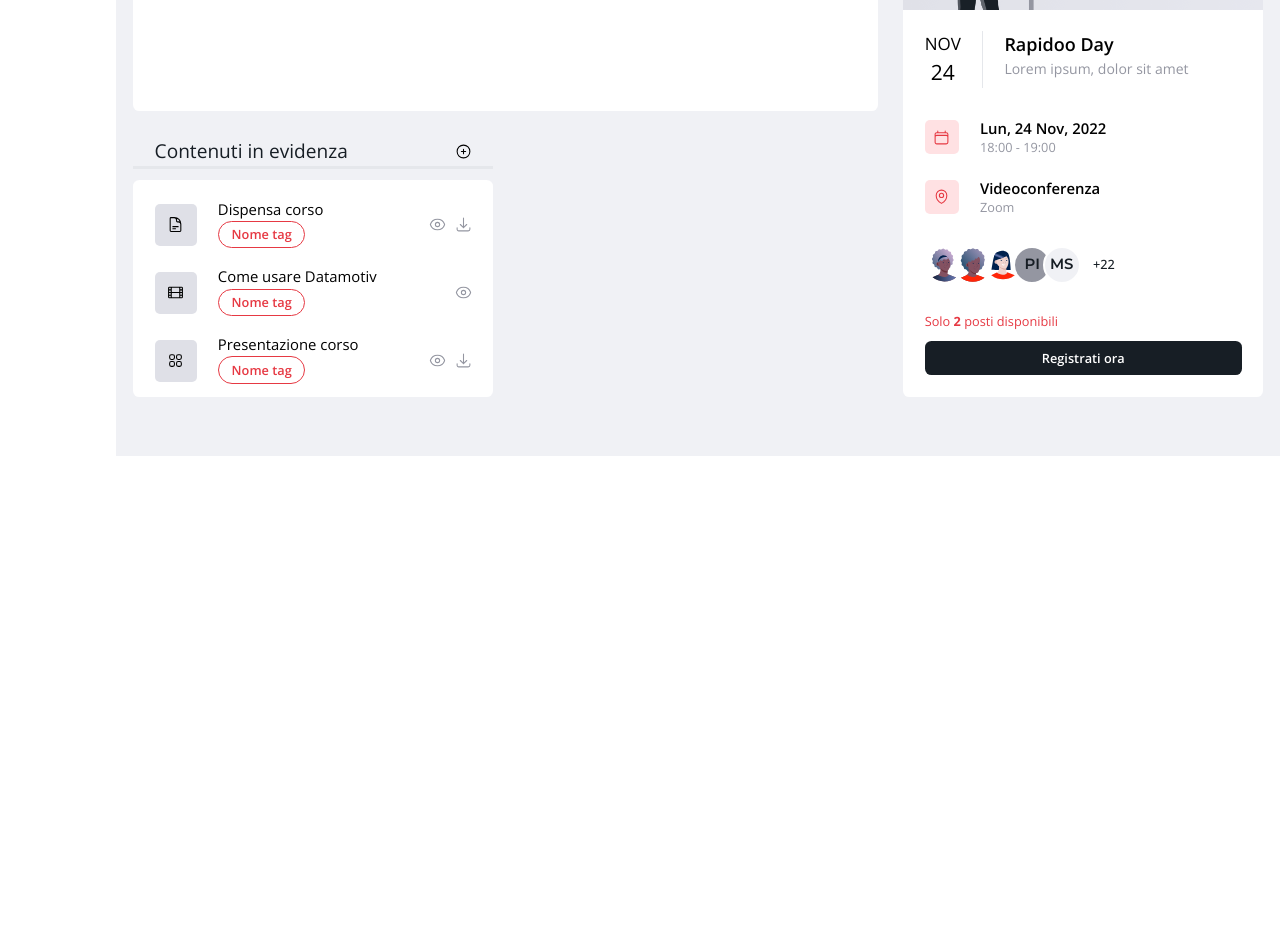
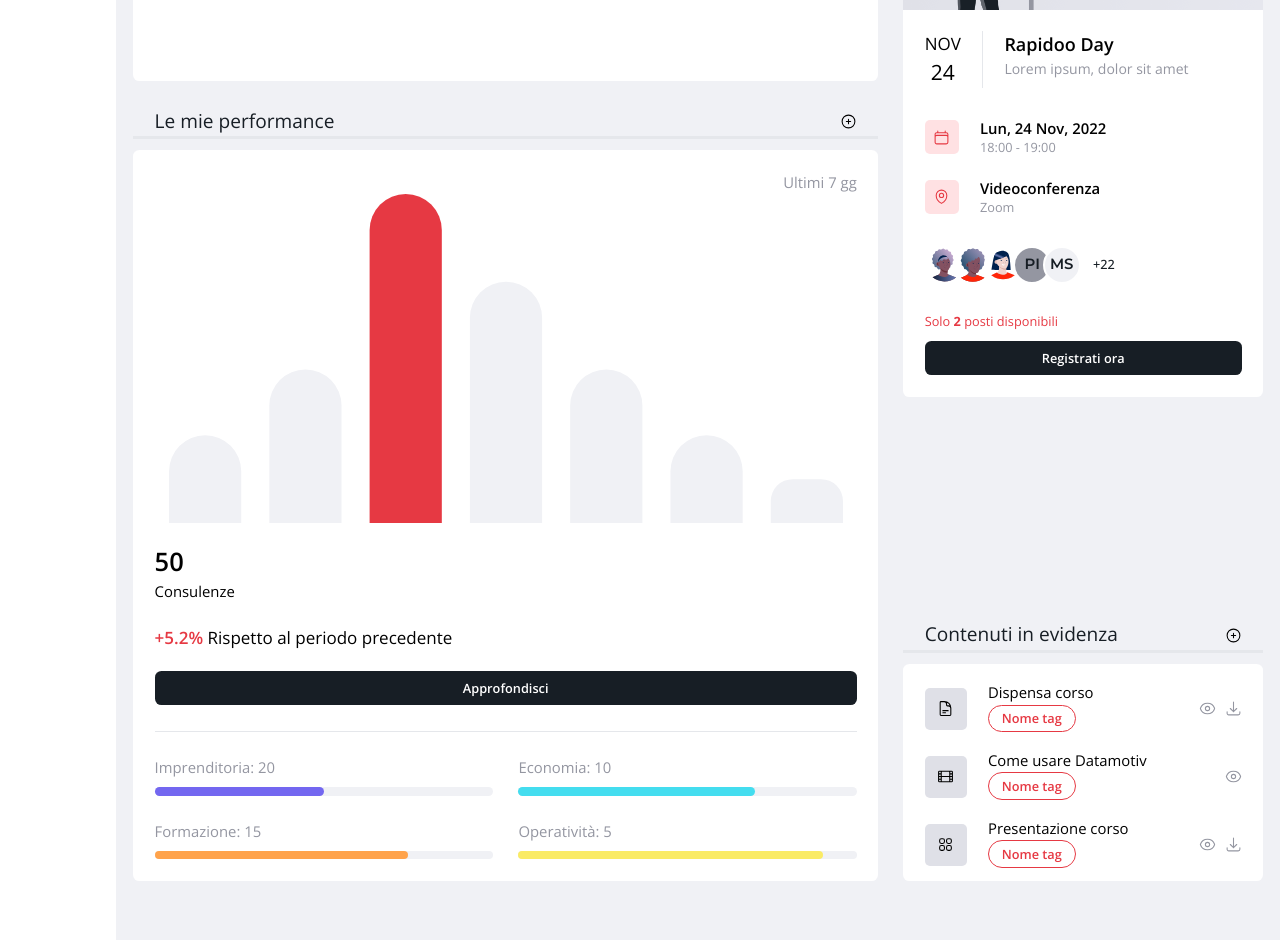
Before and after one commit to xdelmo/rapidoo-dashboard, a React (Create React App) app: page / in a window 1280 px wide. Shown: the part 740-1680 px from the top of the page. Before the commit the page ends 1196 px from the top, so only its background shows below. Built offline with nearby package versions, Linux system fonts and the light colour scheme.

Commit message:
UPDATE: added advices bar chart and component

```diff
--- a/package.json
+++ b/package.json
@@ -3,10 +3,13 @@
   "version": "0.1.0",
   "private": true,
   "dependencies": {
+    "@faker-js/faker": "^7.6.0",
     "@testing-library/jest-dom": "^5.16.5",
     "@testing-library/react": "^13.4.0",
     "@testing-library/user-event": "^13.5.0",
+    "chart.js": "^4.0.1",
     "react": "^18.2.0",
+    "react-chartjs-2": "^5.0.1",
     "react-dom": "^18.2.0",
     "web-vitals": "^2.1.4"
   },
--- a/src/App.js
+++ b/src/App.js
@@ -7,6 +7,7 @@ import RequestAdvice from "./components/RequestAdvice";
 import Calendar from "./components/Calendar";
 import Courses from "./components/Courses";
 import Contents from "./components/Contents";
+import Performance from "./components/Performance";
 // import OverTitle from "./components/OverTitle";
 
 function App() {
@@ -58,9 +59,9 @@ function App() {
             <div className=" grid-row-span-2">
               <Courses />
             </div>
-            {/* <div className="grid-col-span-2 grid-row-span-2">
-              <Calendar />
-            </div> */}
+            <div className="grid-col-span-2 grid-row-span-2">
+              <Performance />
+            </div>
             <Contents />
           </div>
         </main>
--- /dev/null
+++ b/src/components/BarChart.jsx
@@ -0,0 +1,89 @@
+import React from "react";
+import Chart from "chart.js/auto";
+import { Bar } from "react-chartjs-2";
+import { advicesData } from "../constants/data";
+
+function BarChart(props) {
+  const getTotalAdvices = () => {
+    let totalAdvices = 0;
+    for (let i = 0; i < advicesData.length; i++) {
+      totalAdvices += advicesData[i].advicesDone;
+    }
+    return totalAdvices;
+  };
+  return (
+    <div>
+      <div>
+        {/* bar chart */}
+        <div className="relative">
+          <Bar
+            data={props.chartData}
+            options={props.chartData.datasets[0].options}
+          />
+          <span className="absolute top-0 right-0 text-sm text-accentParagraph">
+            Ultimi 7 gg
+          </span>
+        </div>
+
+        {/* totale consulenze */}
+        <h2 className="text-2xl font-semibold mt-5">{getTotalAdvices()}</h2>
+        <span className="inline-block text-sm">Consulenze</span>
+
+        {/* trend  */}
+        <p className="font-light my-5">
+          <span className="text-primary font-semibold">+5.2% </span>Rispetto al
+          periodo precedente
+        </p>
+
+        {/* bottone */}
+        <button className="rounded-md bg-accent py-2 w-full text-light text-xs px-3 font-semibold">
+          <a href="#" className="inline">
+            Approfondisci
+          </a>
+        </button>
+
+        {/* divisorio */}
+        <div className="border-t my-6"></div>
+
+        {/* griglia per tag consulenze */}
+        <div className="grid grid-cols-2 gap-6">
+          {/* cella tag consulenza */}
+          <div>
+            <span className="mb-2 text-sm text-accentParagraph block">
+              Imprenditoria: 20
+            </span>
+            <div class=" bg-accentDesaturated h-2 rounded-md">
+              <div class="w-[50%] h-2 bg-entrepreneurship rounded-md"></div>
+            </div>
+          </div>
+          <div>
+            <span className="mb-2 text-sm text-accentParagraph block">
+              Economia: 10
+            </span>
+            <div class=" bg-accentDesaturated h-2 rounded-md">
+              <div class="w-[70%] h-2 bg-economy rounded-md"></div>
+            </div>
+          </div>
+          <div>
+            <span className="mb-2 text-sm text-accentParagraph block">
+              Formazione: 15
+            </span>
+            <div class=" bg-accentDesaturated h-2 rounded-md">
+              <div class="w-[75%] h-2 bg-training rounded-md"></div>
+            </div>
+          </div>
+          <div>
+            <span className="mb-2 text-sm text-accentParagraph block">
+              Operatività: 5
+            </span>
+            <div class=" bg-accentDesaturated h-2 rounded-md">
+              <div class="w-[90%] h-2 bg-operation rounded-md"></div>
+            </div>
+          </div>
+        </div>
+      </div>
+    </div>
+  );
+}
+
+export default BarChart;
--- /dev/null
+++ b/src/components/Performance.jsx
@@ -0,0 +1,100 @@
+import React, { useState } from "react";
+import OverTitle from "./OverTitle";
+// import {
+//   Chart as ChartJS,
+//   CategoryScale,
+//   LinearScale,
+//   BarElement,
+//   Title,
+//   Tooltip,
+//   Legend,
+// } from "chart.js";
+// import { Bar } from "react-chartjs-2";
+// import { faker } from "@faker-js/faker";
+import BarChart from "./BarChart";
+import { advicesData } from "../constants/data";
+
+function Performance() {
+  const [userData, setUserData] = useState({
+    labels: advicesData.map((data) => data.day),
+    datasets: [
+      {
+        label: "Consulenze",
+        options: {
+          responsive: true,
+          plugins: {
+            legend: {
+              display: false,
+            },
+            tooltip: {
+              enabled: true,
+            },
+          },
+          scales: {
+            x: {
+              display: false,
+
+              ticks: {
+                display: false,
+              },
+              grid: {
+                drawOnChartArea: false,
+                display: false,
+              },
+            },
+            // NON FUNZIONA LA LARGHEZZA DELLE BARRE
+            // xAxes: [
+            //   {
+            //     barThickness: 1,
+            //   },
+            // ],
+            y: {
+              display: false,
+
+              ticks: {
+                display: false,
+              },
+              grid: {
+                drawOnChartArea: false,
+                display: false,
+              },
+            },
+            yAxes: [
+              {
+                gridLines: {
+                  display: false,
+                },
+              },
+            ],
+          },
+        },
+        data: advicesData.map((data) => data.advicesDone),
+        backgroundColor: [
+          "#f0f1f5",
+          "#f0f1f5",
+          "#e63943",
+          "#f0f1f5",
+          "#f0f1f5",
+          "#f0f1f5",
+          "#f0f1f5",
+        ],
+        borderRadius: "99999",
+      },
+    ],
+  });
+
+  return (
+    <div className="h-full">
+      <OverTitle title="Le mie performance" />
+      <div className=" bg-light rounded-md p-5">
+        <BarChart chartData={userData} />
+        {/* <Bar options={options} data={data} /> */}
+        {/* <div className="">Performance</div> */}
+        {/* 2 COMPONENTI DIFFERENTI PER I CHART
+        BarChart, DoughnutChart */}
+      </div>
+    </div>
+  );
+}
+
+export default Performance;
--- /dev/null
+++ b/src/constants/data.js
@@ -0,0 +1,37 @@
+export const advicesData = [
+  {
+    id: 1,
+    day: "Monday",
+    advicesDone: 4,
+  },
+  {
+    id: 2,
+    day: "Tuesday",
+    advicesDone: 7,
+  },
+  {
+    id: 3,
+    day: "Wednesday",
+    advicesDone: 15,
+  },
+  {
+    id: 4,
+    day: "Thursday",
+    advicesDone: 11,
+  },
+  {
+    id: 5,
+    day: "Friday",
+    advicesDone: 7,
+  },
+  {
+    id: 6,
+    day: "Saturday",
+    advicesDone: 4,
+  },
+  {
+    id: 7,
+    day: "Sunday",
+    advicesDone: 2,
+  },
+];
```
Also changed, not shown: 1 other file (tests, documents, lock files or other folders).
